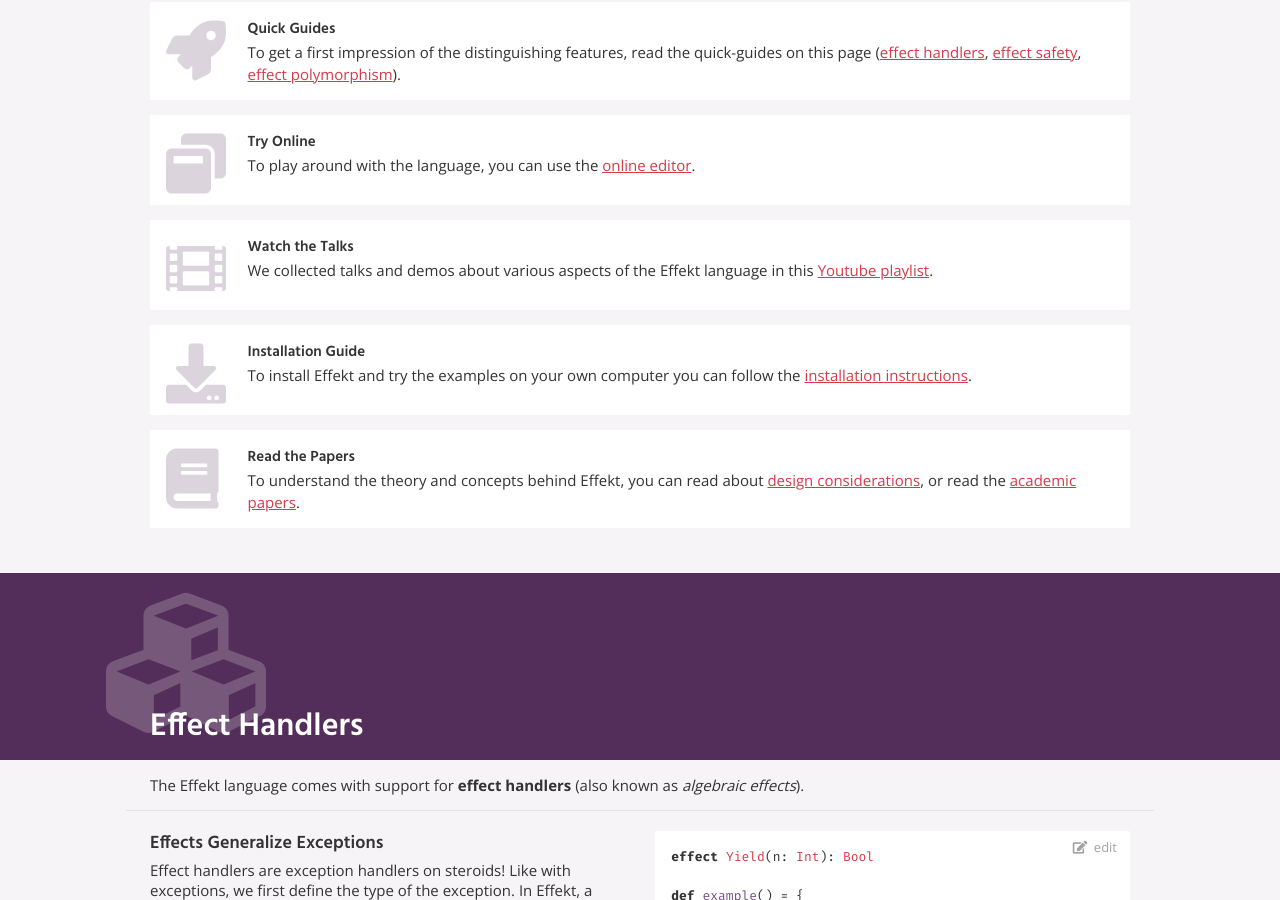
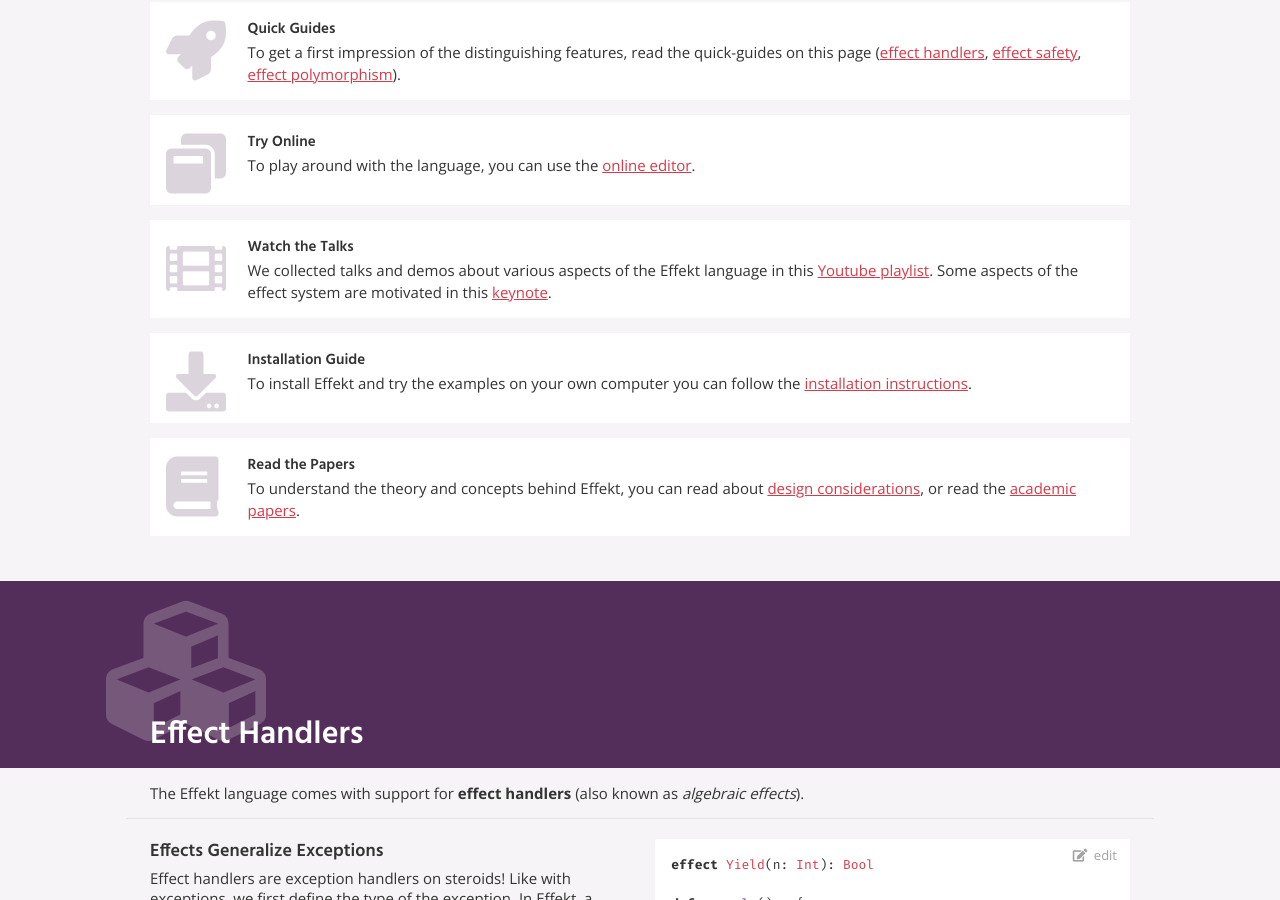
Before and after one commit to effekt-lang/effekt-website, a Jekyll site: the page built from index.md, in a window 1280 px wide and 900 px high, scrolled down 1196 px. Built offline with Jekyll 4.4.1, drawn with Linux system fonts in a browser that asks for light colours.

Commit message:
Add link to keynote

```diff
--- a/index.md
+++ b/index.md
@@ -43,7 +43,7 @@
 
 <div id="start-videos">
 <h3>Watch the Talks</h3>
-<p>We collected talks and demos about various aspects of the Effekt language in this <a href="https://www.youtube.com/playlist?list=PLqCIRc1Z01F7DqUAupr2Eyel_CyL4d8V7">Youtube playlist</a>.</p>
+<p>We collected talks and demos about various aspects of the Effekt language in this <a href="https://www.youtube.com/playlist?list=PLqCIRc1Z01F7DqUAupr2Eyel_CyL4d8V7">Youtube playlist</a>. Some aspects of the effect system are motivated in this <a href="https://vimeo.com/980430034/08044fe3d6#t=4h3m0s">keynote</a>.</p>
 </div>
 
 <div id="start-install">
```
